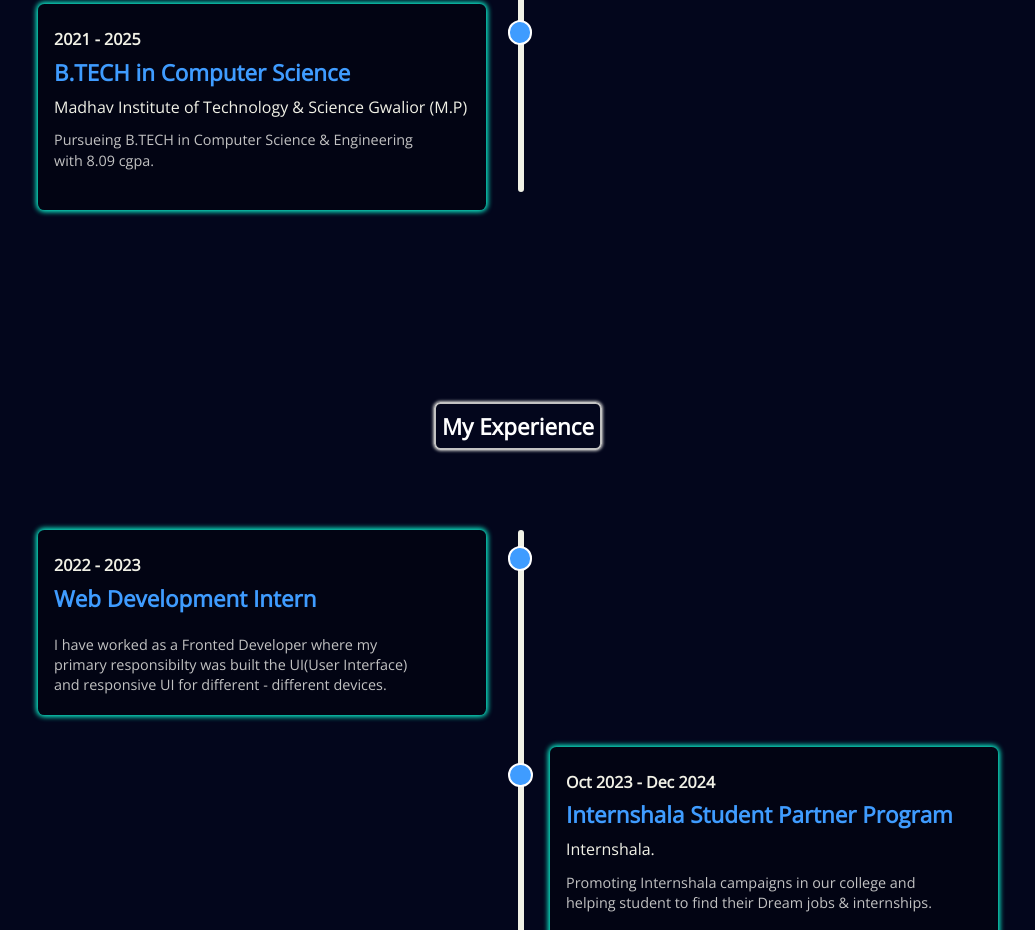
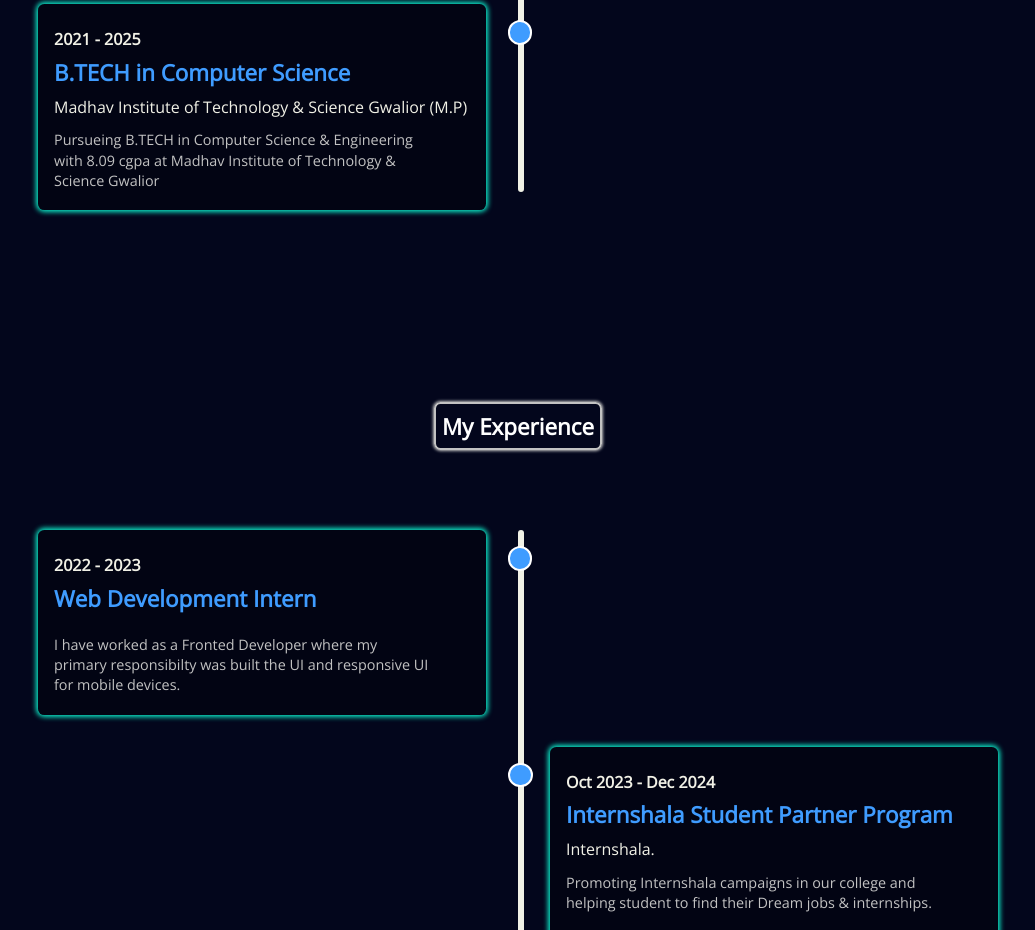
Before and after one commit to Shivalodhigithub/Portfolio, a React (Vite) app: page /about in a window 1280 px wide. Shown: the part 876-1806 px from the top of the page, without its empty margins (122-1157 px from the left). Built offline with nearby package versions, Linux system fonts and the light colour scheme.

Commit message:
Update AboutPage.jsx

```diff
--- a/src/pages/AboutPage/AboutPage.jsx
+++ b/src/pages/AboutPage/AboutPage.jsx
@@ -45,7 +45,7 @@ function AboutPage() {
                   timeline={"2021 - 2025"}
                   timeline_title={"B.TECH in Computer Science "}
                   location={"Madhav Institute of Technology & Science Gwalior (M.P)"}
-                  details={"Pursueing B.TECH in Computer Science & Engineering with 8.09 cgpa."}
+                  details={"Pursueing B.TECH in Computer Science & Engineering with 8.09 cgpa at Madhav Institute of Technology & Science Gwalior"}
                   img={
                     "https://www.gpkotdwar.org.in/images/gallery/l8THHpO6.jpg"
                   }
@@ -64,7 +64,7 @@ function AboutPage() {
                   timeline_title={"Web Development Intern"}
                   location={" "}
                   details={
-                    "I have worked as a Fronted Developer where my primary responsibilty was built the UI(User Interface) and responsive UI for different - different devices. "
+                    "I have worked as a Fronted Developer where my primary responsibilty was built the UI and responsive UI for mobile devices. "
                   }
                 />
               </div>
```
